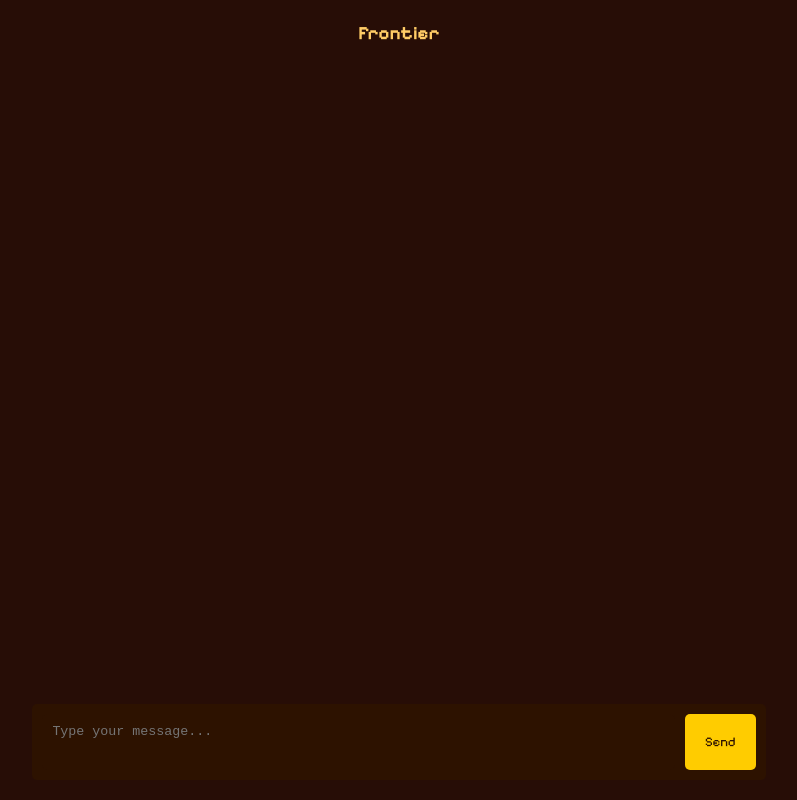
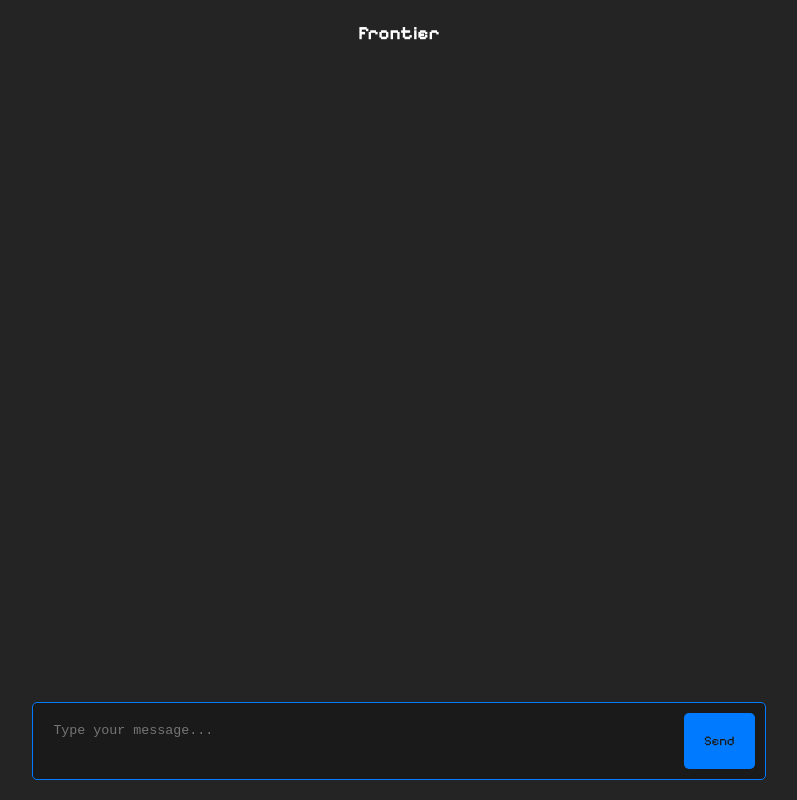
Before and after one commit to AlbinDalbert/frontier, a React (Vite) app in the folder frontend/: page / in a window 1280 px wide. Shown: the whole page, without its empty margins (241-1038 px from the left). Built offline with nearby package versions, Linux system fonts and the light colour scheme.

Commit message:
simple themeing update

```diff
--- a/frontend/src/App.css
+++ b/frontend/src/App.css
@@ -1,6 +1,6 @@
 .app {
   display: flex;
-  height: 100vh;
+  height: 100dvh;
   font-family: 'Exo 2', sans-serif;
 }
 
@@ -13,5 +13,10 @@
 
 .app-header {
   text-align: center;
-  margin-bottom: 0px;
+  margin-bottom: 0.8ch;
+  /* border-bottom: 1px solid var(--color-primary); */
 }
+
+.app-header > h3 {
+  margin-bottom: 0.6ch;
+}
--- a/frontend/src/components/chatBody/InputBox.css
+++ b/frontend/src/components/chatBody/InputBox.css
@@ -4,6 +4,9 @@
   background: var(--color-surface);
   padding: 10px;
   border-radius: 5px;
+  border-style: solid;
+  border-width: 1px;
+  border-color: var(--color-primary);
 }
 
 .input-box > .input-field {
--- a/frontend/src/components/chatBody/InputBox.tsx
+++ b/frontend/src/components/chatBody/InputBox.tsx
@@ -29,7 +29,7 @@ const InputBox: React.FC<InputBoxProps> = ({ onSend, isLoading }) => {
 
   return (
     <div className="input-box">
-      <textarea className="input-field"
+      <textarea autoFocus className="input-field"
         ref={textareaRef}
         value={input}
         onChange={(e) => {
--- a/frontend/src/index.css
+++ b/frontend/src/index.css
@@ -27,39 +27,46 @@
 
   /* **Default** */
   /* Background layers */
-  /* --color-bg: #242424;
+  --color-bg: #242424;
   --color-surface: #1a1a1a;
   --color-surface-hover: #222;
-  --color-surface-alt: #333; */
+  --color-surface-alt: #333;
 
   /* Text roles */
-  /* --color-text: #ffffff; */
+  --color-text: #ffffff;
+  --color-text-alt: #1a1a1a;
 
   /* Action roles */
-  /* --color-primary: #007bff;
+  --color-primary: #007bff;
   --color-primary-hover: #0056b3;
   --color-accent: #ffd700;
-  --color-danger: #ff4d4d; */
+  --color-danger: #ff4d4d;
 
 
   /* **Aperture** */
   /* Background layers */
-  --color-bg: #270d06;
+  /* --color-bg: #270d06;
   --color-surface: #2d1200;
   --color-surface-hover: #3a1a0a;
-  --color-surface-alt: #4d2615;
+  --color-surface-alt: #4d2615; */
 
   /* Text roles */
-  --color-text: #ffcc66;
-  --color-text-alt: #2d1200;
+  /* --color-text: #ffcc66;
+  --color-text-alt: #2d1200; */
 
   /* Action roles */
-  --color-primary: #ffcc00;
+  /* --color-primary: #ffcc00;
   --color-primary-hover: #cc9900;
   --color-accent: #6666bb;
-  --color-danger: #dd6600;
+  --color-danger: #dd6600; */
 
 }
+
+::selection {
+  background-color: var(--color-accent);
+  color: var(--color-bg); /* or any contrasting text color */
+}
+
 
 body {
   min-height: 100%;
```
Also changed, not shown: 1 other file (tests, documents, lock files or other folders).
